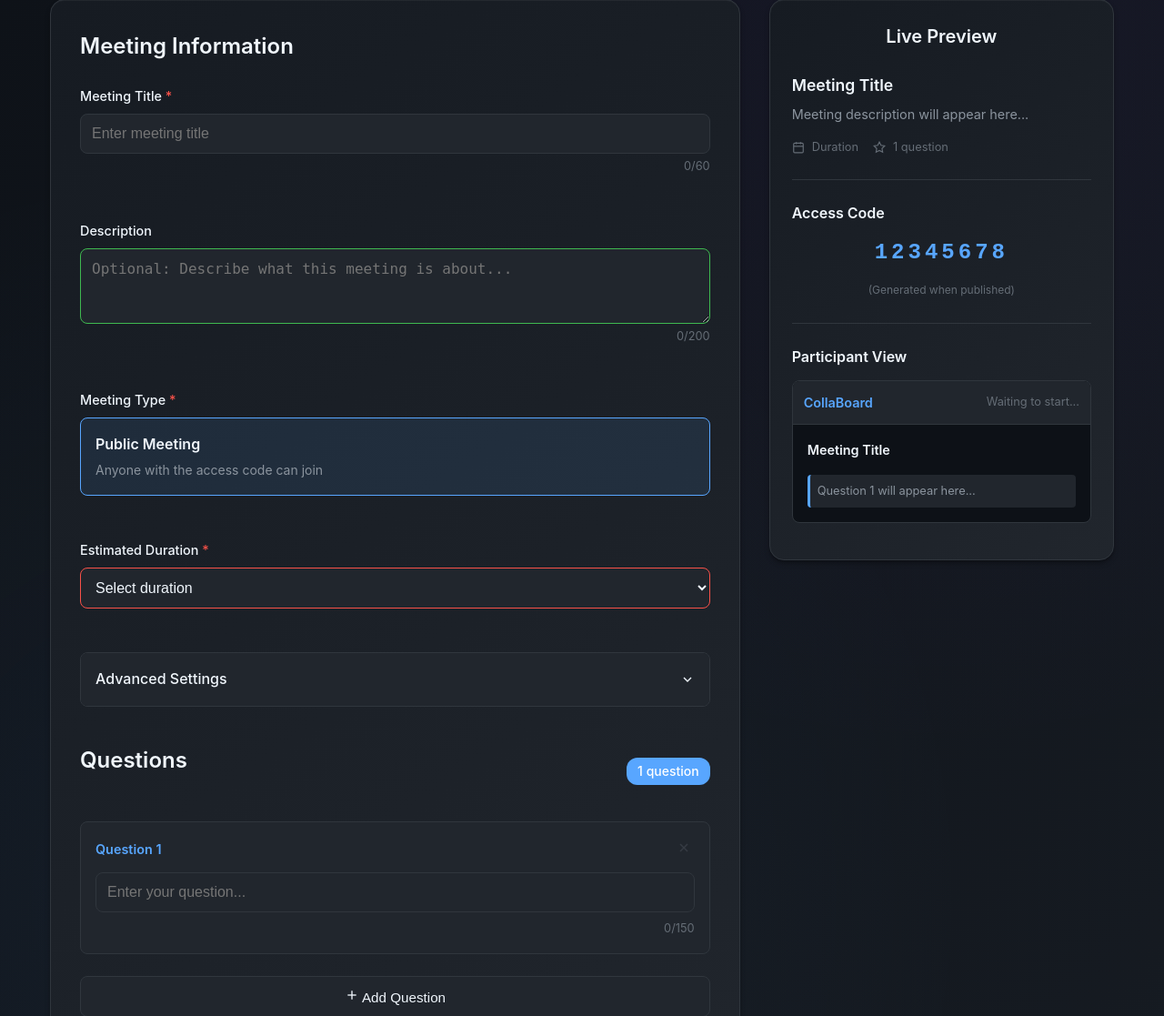
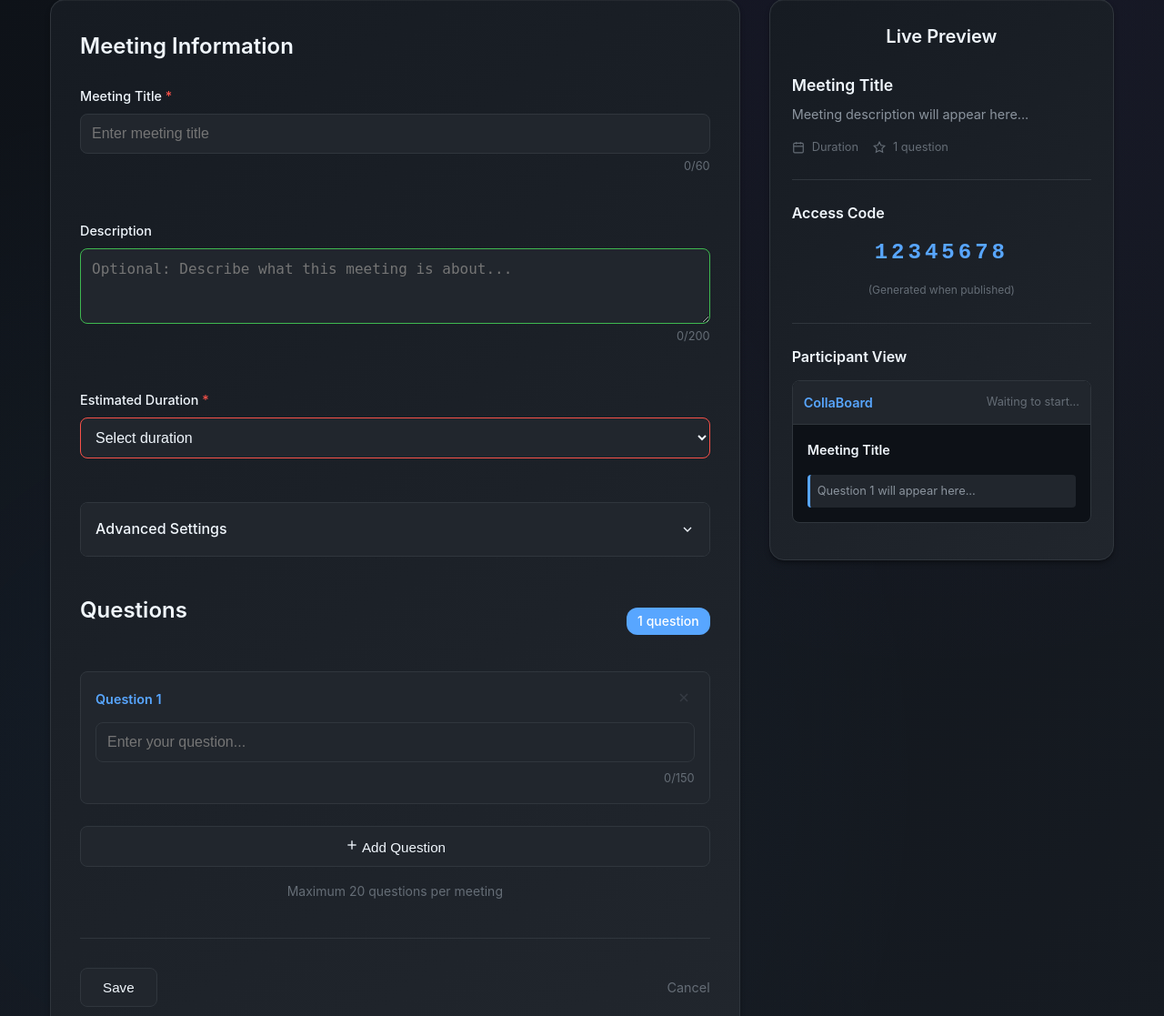
Before and after one commit to JBK2116/CollaBoard, a Django app: page /director/create-meeting/ in a window 1280 px wide. Shown: the part 303-1420 px from the top of the page at 91% size. Run offline with Django 5.2, Linux system fonts and the light colour scheme; the visitor is signed in with stand-in values (Sample User, id 1).

Commit message:
Removed meeting_type from create_meeting
Title. This is since all meetings can only be accessed if the
user provides the correct access code.

```diff
--- a/collaboard/apps/director/templates/director/create_meeting.html
+++ b/collaboard/apps/director/templates/director/create_meeting.html
@@ -93,31 +93,6 @@
                                 </div>
                                 <!-- DJANGO-INTEGRATION: Display form errors with {{ form.description.errors }} -->
                                 <div class="form-error" id="descriptionError"></div>
-                            </div>
-
-                            <!-- Meeting Type -->
-                            <div class="form-group">
-                                <label class="form-label">Meeting Type <span class="required">*</span></label>
-                                <div class="radio-group">
-                                    <div class="radio-item">
-                                        <input
-                                            type="radio"
-                                            id="meetingTypePublic"
-                                            name="meeting_type"
-                                            value="public"
-                                            checked
-                                            required
-                                        >
-                                        <label for="meetingTypePublic" class="radio-label">
-                                            <div class="radio-content">
-                                                <div class="radio-title">Public Meeting</div>
-                                                <div class="radio-description">Anyone with the access code can join</div>
-                                            </div>
-                                        </label>
-                                    </div>
-                                </div>
-                                <!-- DJANGO-INTEGRATION: Display form errors with {{ form.meeting_type.errors }} -->
-                                <div class="form-error" id="meetingTypeError"></div>
                             </div>
 
                             <!-- Estimated Duration -->
```
